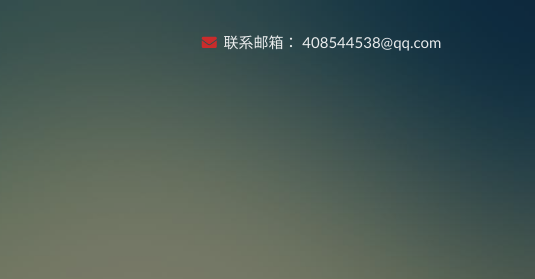
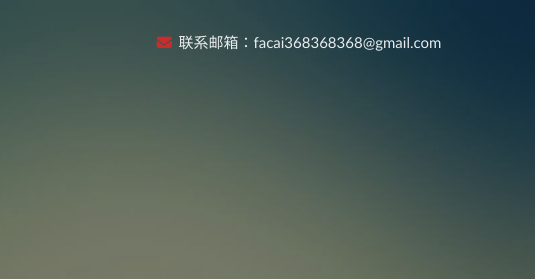
Before and after one commit to c23456/c23456.github.io, a plain HTML site: page index.html in a window 1280 px wide. Shown: the top 279 px of the page, 745-1280 px from the left. Drawn offline with Linux system fonts and the light colour scheme.

Commit message:
Add files via upload

```diff
--- a/index.html
+++ b/index.html
@@ -85,7 +85,7 @@
 
 
                     <div class="right menu">
-                        <a class="item"><i class="mail red icon"></i>联系邮箱： 408544538@qq.com</a>
+                        <a class="item"><i class="mail red icon"></i>联系邮箱：facai368368368@gmail.com</a>
                     </div>
                 </div>
             </div>
```
